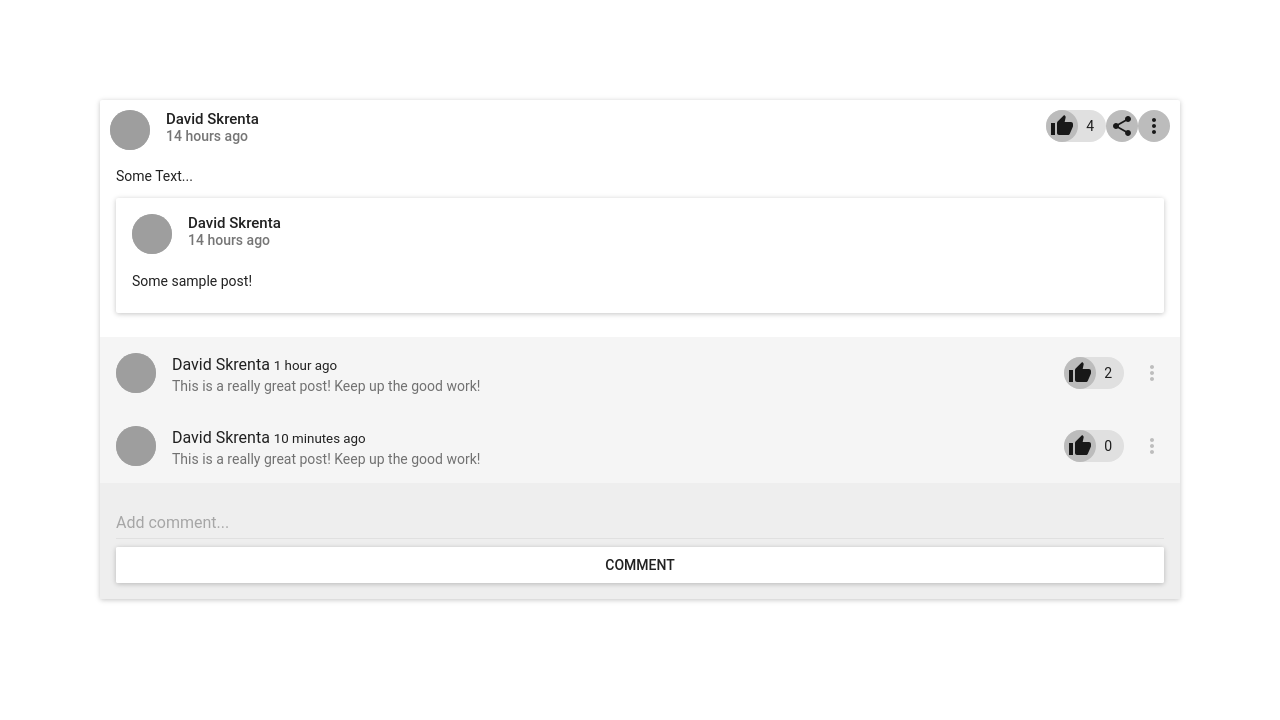
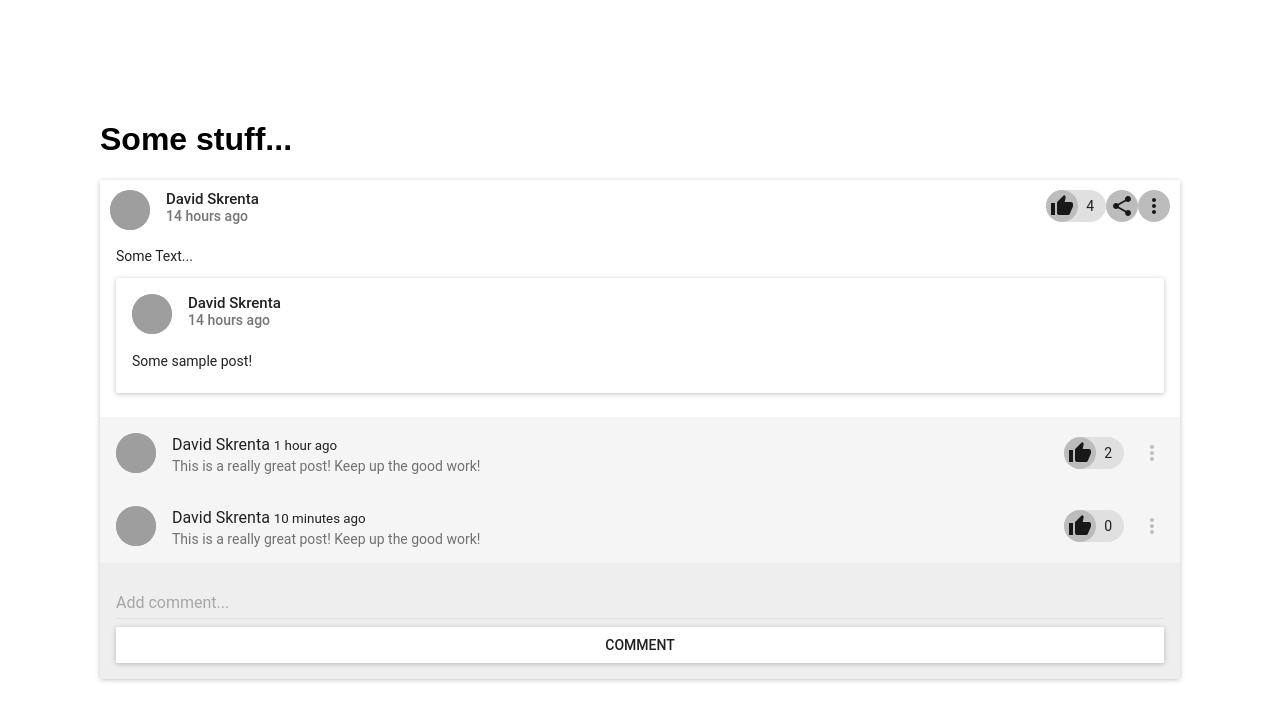
Before and after one commit to dskrenta/react-demo, a React app: page / in a window 1280 px wide. Shown: the top 720 px of the page. Built offline with nearby package versions, Linux system fonts and the light colour scheme; grey boxes are pictures that could not be loaded; what react-tap-event-plugin would draw is missing.

Commit message:
spread operator with props example

```diff
--- a/src/App.js
+++ b/src/App.js
@@ -4,6 +4,18 @@ import MuiThemeProvider from 'material-ui/styles/MuiThemeProvider';
 
 import FeedItem from './feedItem';
 import './App.css';
+
+const someStuff = {
+  thing: 1,
+  stuff: 'this'
+};
+
+const Demo = ({ thing, stuff }) => {
+  console.log(thing, stuff);
+  return (
+    <h1>Some stuff...</h1>
+  )
+};
 
 export default class App extends React.Component {
   constructor () {
@@ -13,6 +25,7 @@ export default class App extends React.Component {
   render() {
     return (
       <div style={{padding: '100px'}}>
+        <Demo {...someStuff}/>
         <FeedItem />
       </div>
     );
```
